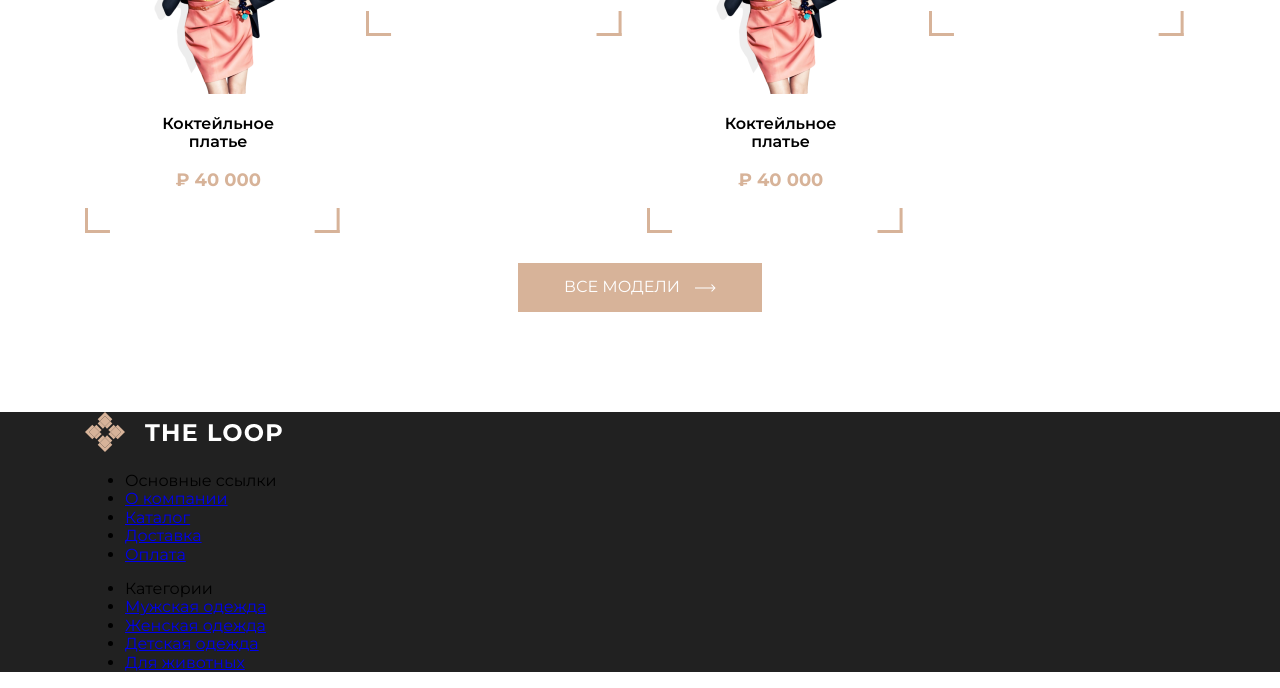
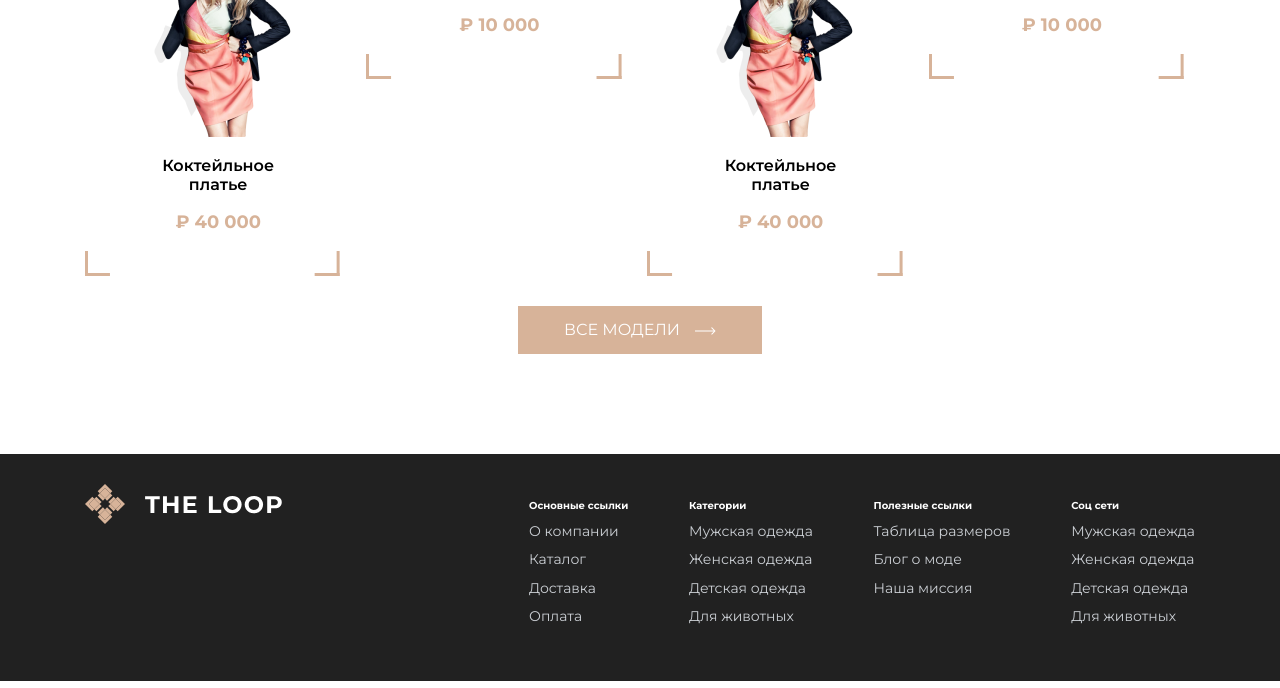
Before and after one commit to ise-dima/krasovki, a plain HTML site: page index.html in a window 1280 px wide. Shown: the part 1463-2151 px from the top of the page. Drawn offline with nearby package versions, Linux system fonts and the light colour scheme.

Commit message:
почти конец

```diff
--- a/index.html
+++ b/index.html
@@ -1,19 +1,15 @@
 <!DOCTYPE html>
 <html lang="ru">
+
 <head>
   <meta charset="UTF-8" />
   <meta http-equiv="X-UA-Compatible" content="IE=edge" />
   <meta name="viewport" content="width=device-width, initial-scale=1.0" />
   <title>krasovki</title>
   <link rel="preconnect" href="https://fonts.googleapis.com" />
-    <link
-      href="https://fonts.googleapis.com/css2?family=Montserrat:wght@300;400;500;600;700&display=swap"
-      rel="stylesheet"
-    />
-    <link
-      rel="stylesheet"
-      href="https://cdnjs.cloudflare.com/ajax/libs/normalize/8.0.1/normalize.min.css"
-    />
+  <link href="https://fonts.googleapis.com/css2?family=Montserrat:wght@300;400;500;600;700&display=swap"
+    rel="stylesheet" />
+  <link rel="stylesheet" href="https://cdnjs.cloudflare.com/ajax/libs/normalize/8.0.1/normalize.min.css" />
   <!--(нормализатор CSS)-->
   <link rel="stylesheet" href="static/css/style.css" />
 </head>
@@ -62,11 +58,7 @@
             <!--(strike -зачеркнуть текст)-->
             <p class="box-price-new">1 900 ₽</p>
           </div>
-            <img
-              class="box-image"
-              src="static/images/running_shoes_PNG5823.png"
-              alt="shoes"
-            />
+          <img class="box-image" src="static/images/running_shoes_PNG5823.png" alt="shoes" />
         </div>
       </div>
     </div>
@@ -83,21 +75,21 @@
         <div class="collection-item collection-man">
           <h2 class="collection-title">Мужская коллекция</h2>
           <p class="collection-description">Обувь, полуверы, костюмы</p>
-            <a class="btn btn-xs" href="#"
-              ><img src="static/svg/arrow.svg" alt="arrow"
-            /></a>
+          <a class="btn btn-xs" href="#"><img src="static/svg/arrow.svg" alt="arrow" /></a>
         </div>
         <div class="collection-item collection-woman">
           <h2 class="collection-title">Женская коллекция</h2>
           <p class="collection-description">Обувь, полуверы, костюмы</p>
-            <a class="btn btn-xs" href="#"><img src="static/svg/arrow.svg" alt="arrow"/></a>
+          <a class="btn btn-xs" href="#"><img src="static/svg/arrow.svg" alt="arrow" /></a>
         </div>
       </div>
     </div>
   </div>
   <div class="page">
     <div class="wrapper">
-        <h2><div class="title-h2">Новые модели</div></h2>
+      <h2>
+        <div class="title-h2">Новые модели</div>
+      </h2>
       <div class="product">
         <div class="product-item">
           <img src="static/images/rectangle1.png" alt="product" />
@@ -132,7 +124,7 @@
           <p class="product-price">₽ 10 000</p>
         </div>
       </div>
-         <a class="btn btn-center" href=""><span>Все модели</span><img src="static/svg/arrow.svg" alt="arrow"/></a>
+      <a class="btn btn-center" href=""><span>Все модели</span><img src="static/svg/arrow.svg" alt="arrow" /></a>
     </div>
   </div>
   <div class="page-dark">
@@ -156,9 +148,23 @@
             <li class="footer-list-item"><a class="footer-list-link" href="#">Детская одежда</a></li>
             <li class="footer-list-item"><a class="footer-list-link" href="#">Для животных </a></li>
           </ul>
+          <ul class="footer-list">
+            <li class="footer-list-item footer-list-title">Полезные ссылки</li>
+            <li class="footer-list-item"><a class="footer-list-link" href="#">Таблица размеров</a></li>
+            <li class="footer-list-item"><a class="footer-list-link" href="#">Блог о моде</a></li>
+            <li class="footer-list-item"><a class="footer-list-link" href="#">Наша миссия</a></li>
+          </ul>
+          <ul class="footer-list">
+            <li class="footer-list-item footer-list-title">Соц сети</li>
+            <li class="footer-list-item"><a class="footer-list-link" href="#">Мужская одежда</a></li>
+            <li class="footer-list-item"><a class="footer-list-link" href="#">Женская одежда</a></li>
+            <li class="footer-list-item"><a class="footer-list-link" href="#">Детская одежда</a></li>
+            <li class="footer-list-item"><a class="footer-list-link" href="#">Для животных </a></li>
+          </ul>
         </div>
       </footer>
     </div>
   </div>
 </body>
+
 </html>
--- a/static/scss/style.scss
+++ b/static/scss/style.scss
@@ -77,7 +77,7 @@ body {
   text-decoration: none; /*убирает подчёркивание "элемента a"*/
   padding: 15px 22px;
   &-xs {
-    padding: 5px 22px;
+    padding: 4px 24px;
   }
   &-center {
     display: block;
@@ -132,23 +132,27 @@ body {
 .notice {
   text-align: center;
   color: #fff;
-  padding: 50px 0;
+  padding: 50px 0 36px;
   &-title {
     font-size: 30px;
     text-transform: uppercase;
+    font-weight: 400;
     span {
       font-weight: 700;
     }
+  }
+  &-description {
+    font-size: 21px;
   }
 }
 .collection {
   display: flex;
   justify-content: space-between; /*растянуть элементы по краям */
   &-item {
-    padding: 50px 0;
+    padding: 35px 0px 110px;
     flex: 0 0 50%; /* ширина блока*/
     background-repeat: no-repeat; /*убрать повторения картинки */
-    background-position:calc(100% - 50px); /*сдвиг картинки на право относительно 100%*/
+    background-position:calc(100% - 30px); /*сдвиг картинки на право относительно 100%*/
    /* background-position: right bottom;место расположения картинки*/
     background-size: 190px 171px; /*размер картинки*/
   }
@@ -201,3 +205,33 @@ body {
     font-weight: 700;
   }
 }
+.footer {
+  display: flex;
+  justify-content: space-between;
+  padding: 30px 0;
+  &-logo {
+    flex: 0 0 40%;
+  }
+  &-nav {
+    display: flex;
+    justify-content: space-between;
+    flex: 0 0 60%;
+    color: #fff;
+  }
+  &-list {
+    list-style-type: none;
+    padding-left: 0;
+    &-title {
+      font-size:10px;
+      font-weight: 700;
+    }
+    &-item {
+      margin-bottom: 10px;
+    }
+    &-link {
+      color:$gray;
+      text-decoration: none;
+      font-size: 14px;
+    }
+  }
+}
```
Also changed, not shown: static/css/style.css, 1 other file. Lines whose indentation alone changed are shown as unchanged.
